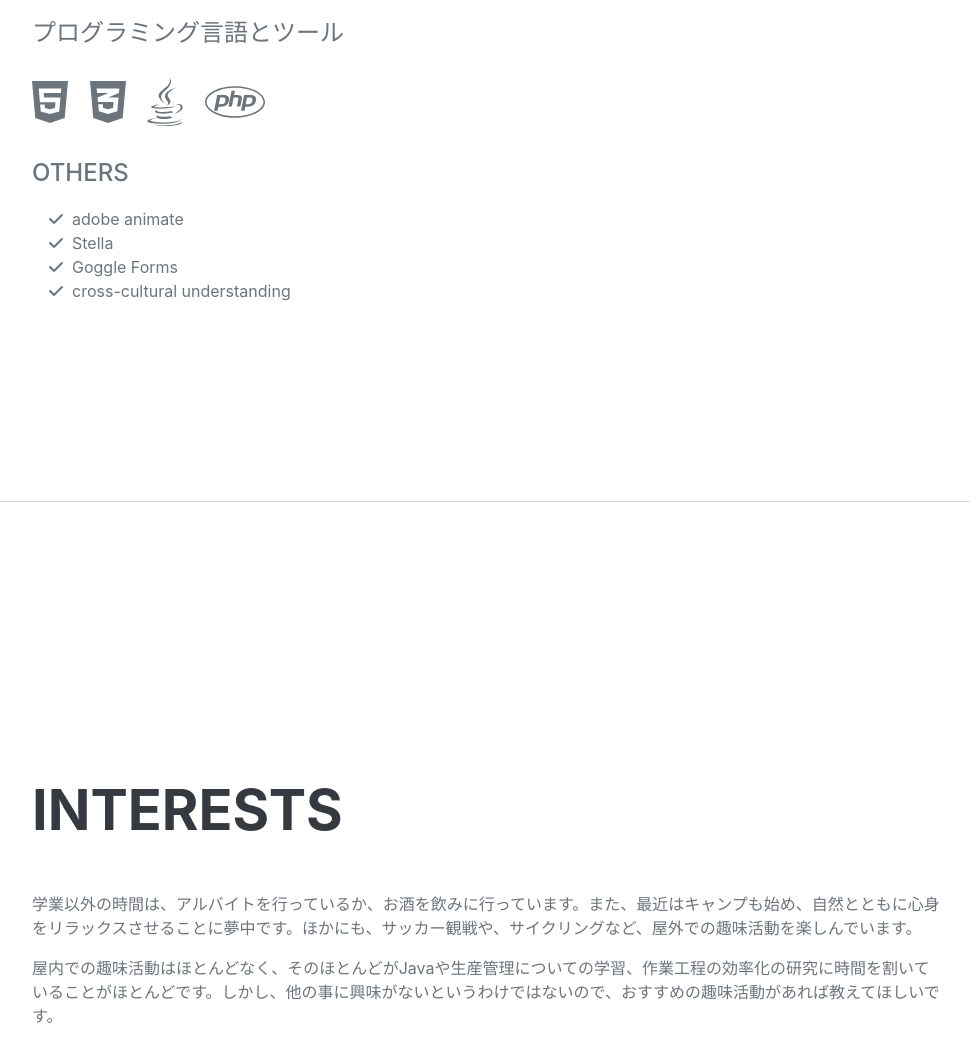
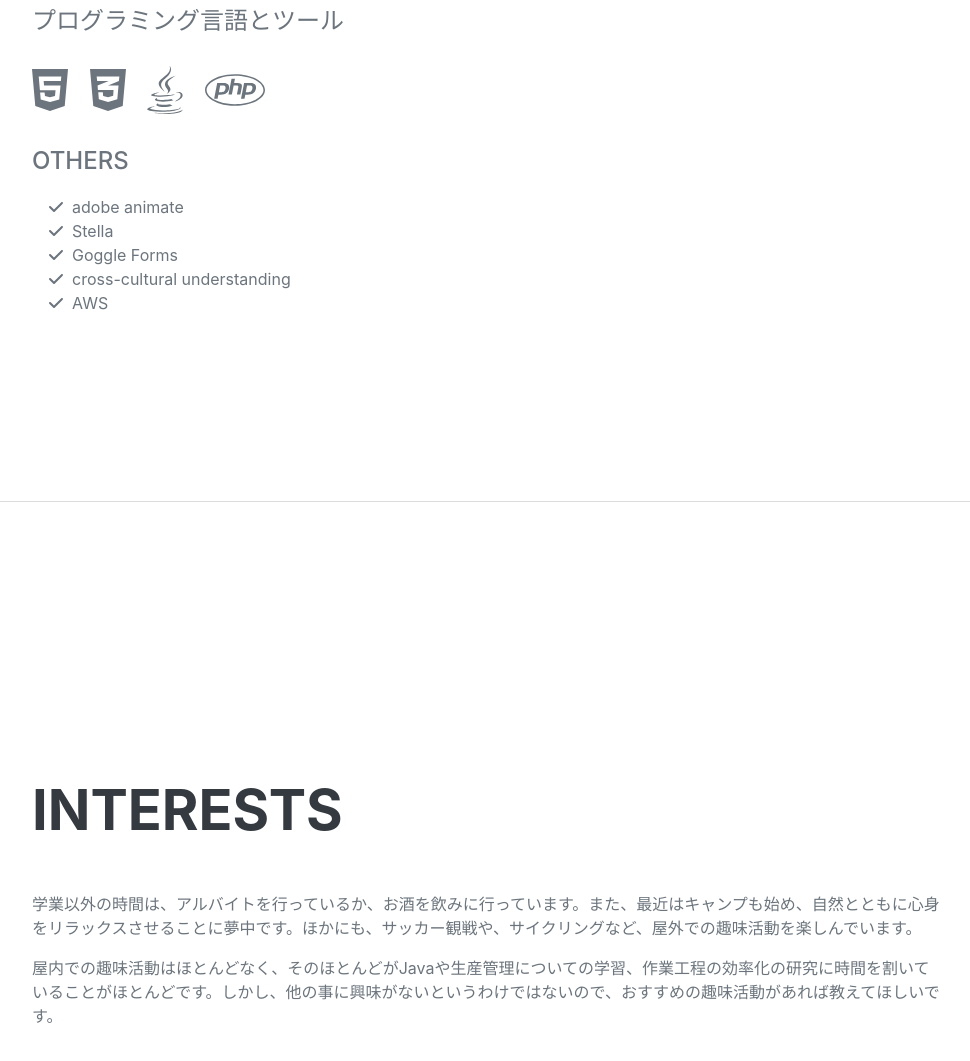
Before and after one commit to shuraosako/test1-1-1, a website: page index.html in a window 1280 px wide. Shown: the part 2760-3821 px from the top of the page, without its empty margins (288-1258 px from the left). Drawn offline with nearby package versions, Linux system fonts and the light colour scheme; a web font is replaced by a local one.

Commit message:
Update index.html

```diff
--- a/index.html
+++ b/index.html
@@ -142,6 +142,10 @@
                             <span class="fa-li"><i class="fas fa-check"></i></span>
                             cross-cultural understanding
                         </li>
+                        <li>
+                            <span class="fa-li"><i class="fas fa-check"></i></span>
+                            AWS
+                        </li>
                     </ul>
                 </div>
             </section>
```
